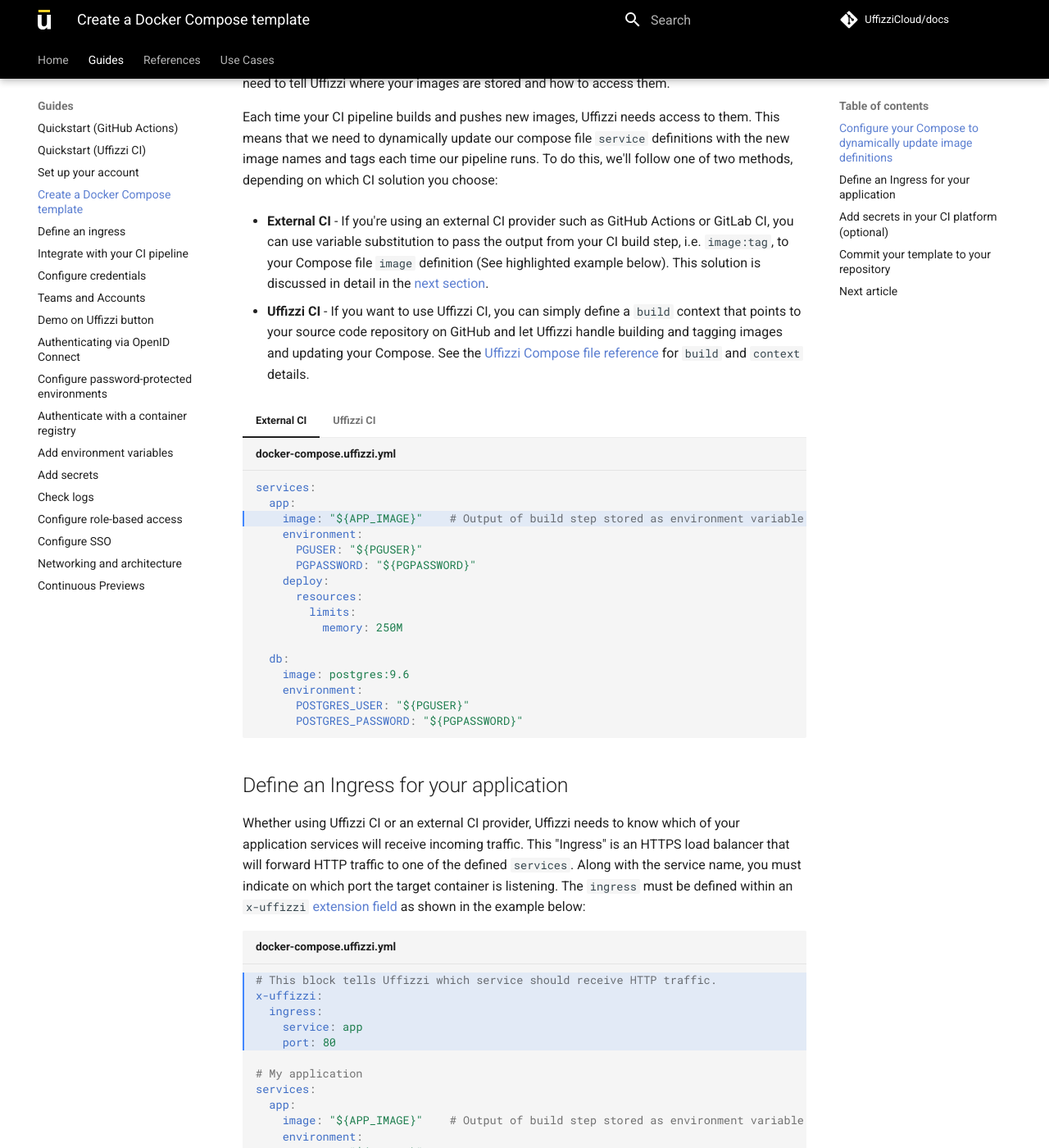
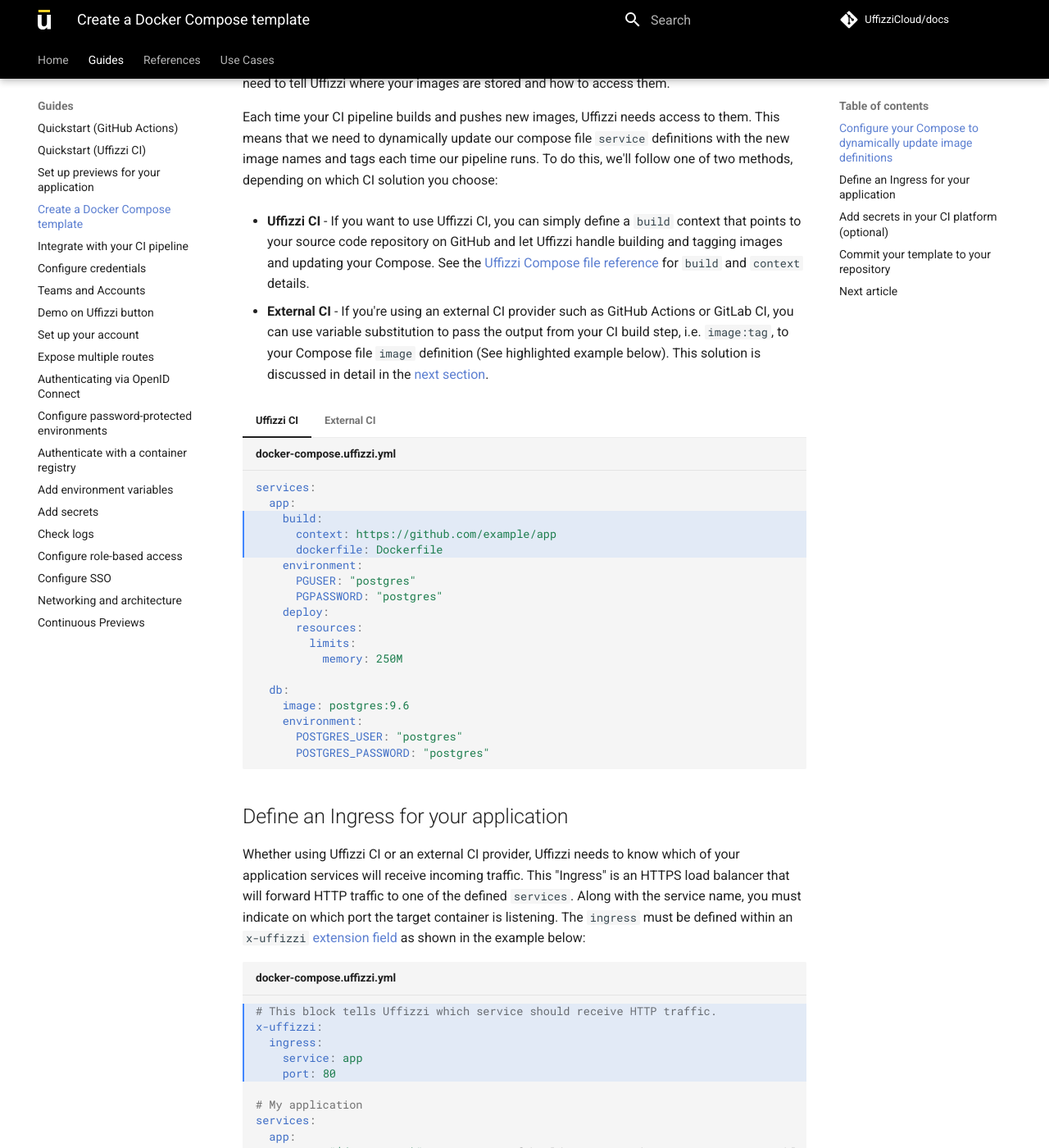
Before and after one commit to UffizziCloud/docs, an MkDocs documentation site: the page built from docs/guides/docker-compose-template.md, in a window 1280 px wide and 1400 px high, scrolled down 594 px. Shown: the whole window at 82% size. Built offline with MkDocs 1.6.1 and Material for MkDocs 9.7.7, drawn with Linux system fonts in a browser that asks for light colours; comment, search, counter and statistics services are not loaded; some of the changed text lies outside the part shown.

Commit message:
updating getting started docs

````diff
--- a/docs/guides/docker-compose-template.md
+++ b/docs/guides/docker-compose-template.md
@@ -6,35 +6,13 @@
     Uffizzi supports a subset of the [Compose specification](https://github.com/compose-spec/compose-spec/blob/master/spec.md). For a full list of supported keywords, see the [Uffizzi Compose file reference](../references/compose-spec.md).
 
 ## Configure your Compose to dynamically update image definitions
-
 The Uffizzi environment creation step typically executes at the end of a CI pipeline after a series of steps that are triggered by an event, such as a pull request or new commit. If you don't have an existing CI solution, Uffizzi CI can build your application from source and store your container images for you (Note: Your source code must be stored in a GitHub repository to use Uffizzi CI). Alternatively, if you're using an external CI service, such as GitHub Actions or CircleCI, you will need to tell Uffizzi where your images are stored and how to access them.
 
 Each time your CI pipeline builds and pushes new images, Uffizzi needs access to them. This means that we need to dynamically update our compose file `service` definitions with the new image names and tags each time our pipeline runs. To do this, we'll follow one of two methods, depending on which CI solution you choose:
 
-- **External CI** - If you're using an external CI provider such as GitHub Actions or GitLab CI, you can use variable substitution to pass the output from your CI build step, i.e. `image:tag`, to your Compose file `image` definition (See highlighted example below). This solution is discussed in detail in the [next section](integrate-with-ci.md).
-
 - **Uffizzi CI** - If you want to use Uffizzi CI, you can simply define a `build` context that points to your source code repository on GitHub and let Uffizzi handle building and tagging images and updating your Compose. See the [Uffizzi Compose file reference](../references/compose-spec.md#build) for `build` and `context` details.
 
-=== "External CI"
-
-    ``` yaml hl_lines="3" title="docker-compose.uffizzi.yml"
-    services:
-      app:
-        image: "${APP_IMAGE}"    # Output of build step stored as environment variable
-        environment:
-          PGUSER: "${PGUSER}"
-          PGPASSWORD: "${PGPASSWORD}"
-        deploy:
-          resources:
-            limits:
-              memory: 250M
-
-      db:
-        image: postgres:9.6
-        environment:
-          POSTGRES_USER: "${PGUSER}"
-          POSTGRES_PASSWORD: "${PGPASSWORD}"
-    ```
+- **External CI** - If you're using an external CI provider such as GitHub Actions or GitLab CI, you can use variable substitution to pass the output from your CI build step, i.e. `image:tag`, to your Compose file `image` definition (See highlighted example below). This solution is discussed in detail in the [next section](integrate-with-ci.md).
 
 === "Uffizzi CI"
 
@@ -57,6 +35,27 @@
         environment:
           POSTGRES_USER: "postgres"
           POSTGRES_PASSWORD: "postgres"
+    ```
+
+=== "External CI"
+
+    ``` yaml hl_lines="3" title="docker-compose.uffizzi.yml"
+    services:
+      app:
+        image: "${APP_IMAGE}"    # Output of build step stored as environment variable
+        environment:
+          PGUSER: "${PGUSER}"
+          PGPASSWORD: "${PGPASSWORD}"
+        deploy:
+          resources:
+            limits:
+              memory: 250M
+
+      db:
+        image: postgres:9.6
+        environment:
+          POSTGRES_USER: "${PGUSER}"
+          POSTGRES_PASSWORD: "${PGPASSWORD}"
     ```
 
 ## Define an Ingress for your application
@@ -88,6 +87,10 @@
       POSTGRES_USER: "${PGUSER}"
       POSTGRES_PASSWORD: "${PGPASSWORD}"
 ```
+&nbsp;
+
+!!! Tip
+    If you need to expose multiple public routes for your application, see this article [Exposing multiple routes](expose-multiple-routes.md).
 
 ## <a id="secrets"></a>Add secrets in your CI platform (optional)
 
--- a/mkdocs.yml
+++ b/mkdocs.yml
@@ -111,13 +111,14 @@
   - Guides:
     - Quickstart (GitHub Actions): quickstart-gha.md
     - Quickstart (Uffizzi CI): quickstart-uffizzi-ci.md
-    - Set up your account: guides/set-up-your-account.md
+    - Set up Uffizzi for your application: set-up-uffizzi-for-your-application.md
     - Create a Docker Compose template: guides/docker-compose-template.md
-    - Define an ingress: guides/define-an-ingress.md
     - Integrate with your CI pipeline: guides/integrate-with-ci.md
     - Configure credentials: guides/configure-credentials.md
     - Teams and Accounts: guides/teams-and-accounts.md
     - Demo on Uffizzi button: guides/demo-on-uffizzi.md
+    - Set up your account: guides/set-up-your-account.md
+    - Expose multiple routes: guides/expose-multiple-routes.md
     - Authenticating via OpenID Connect: guides/oidc.md
     - Configure password-protected environments: guides/password-protected.md
     - Authenticate with a container registry: guides/container-registry-integrations.md
````
Also changed, not shown: docs/guides/define-an-ingress.md (deleted, +0 -87 lines), docs/guides/expose-multiple-routes.md (added, +66 -0 lines), docs/set-up-uffizzi-for-your-application.md (+3 -3 lines).
